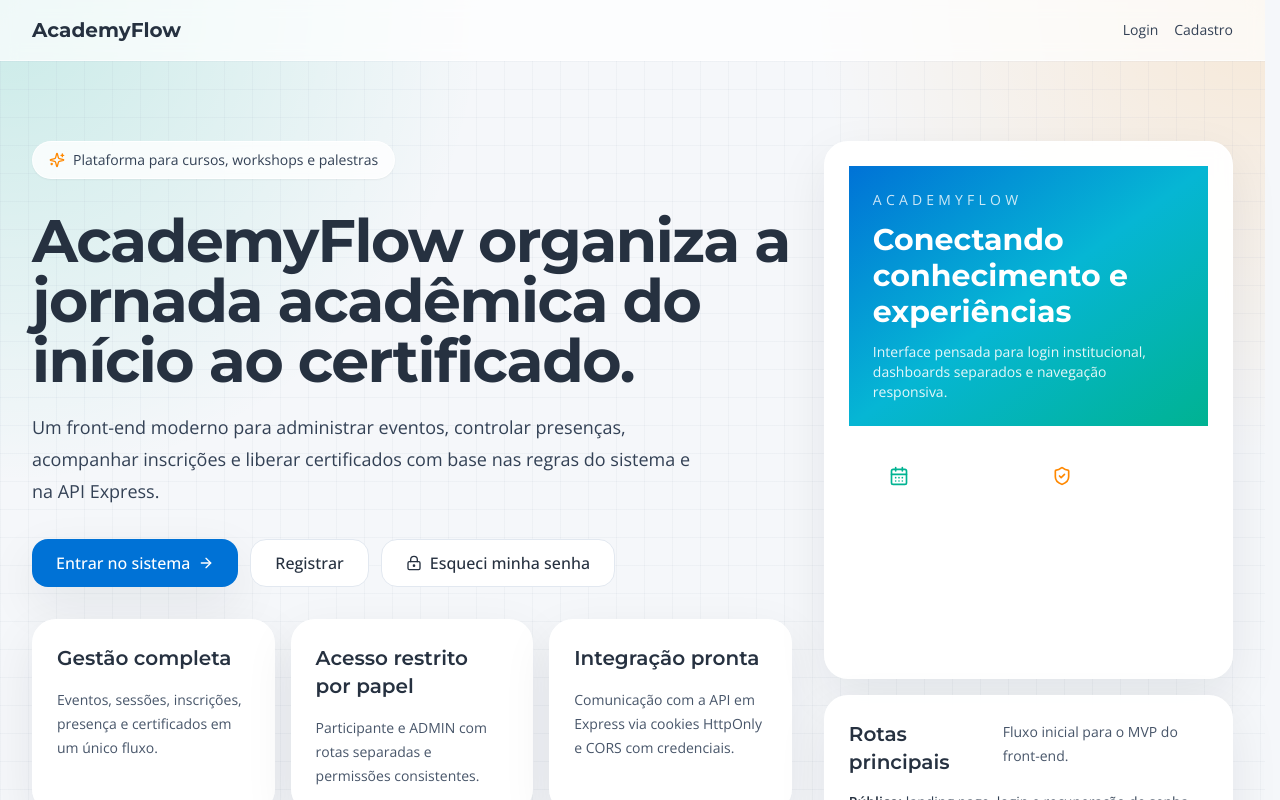
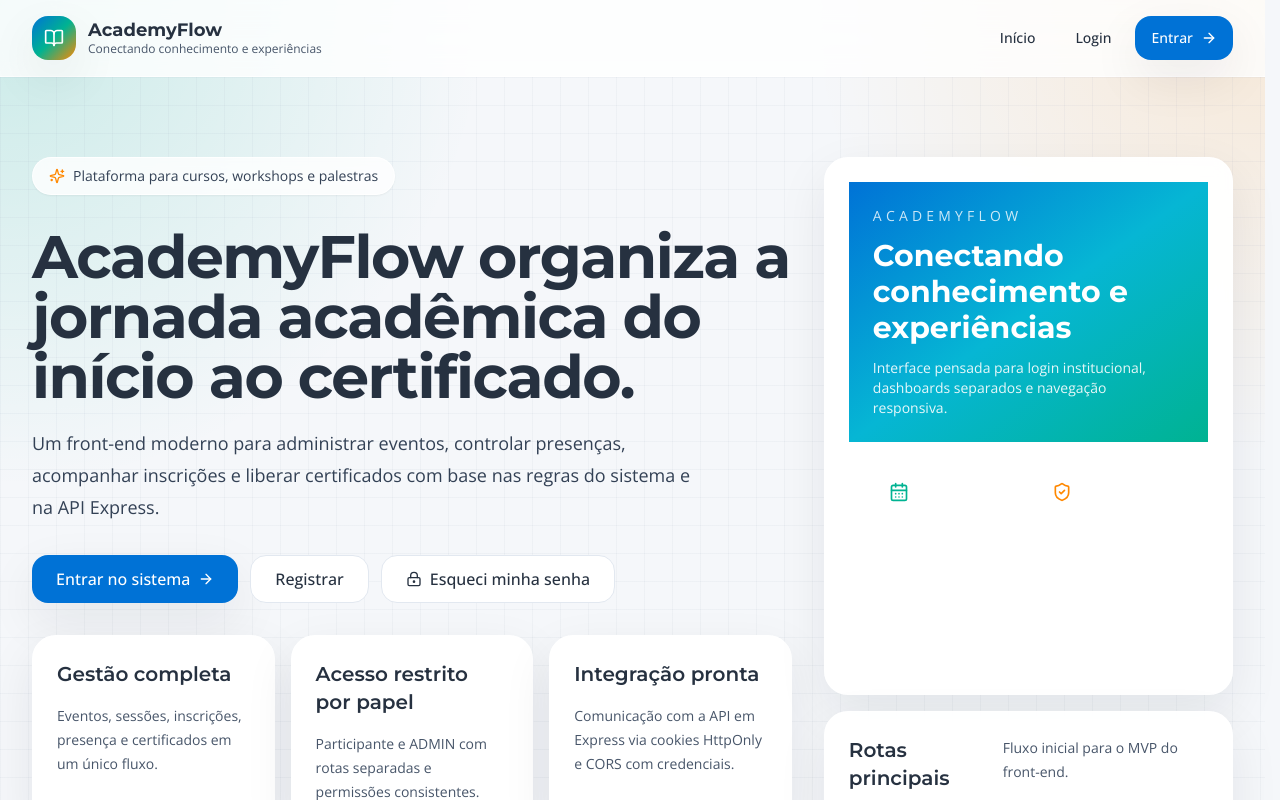
Before and after one commit to FatecFranca/DSM-P3-G07-2026-1, a Next.js app in the folder front-end/: page / in a window 1280 px wide. Shown: the top 800 px of the page. Built offline with nearby package versions, Linux system fonts and the light colour scheme; no server answers.

Commit message:
style: enhance SiteHeader component with improved layout and styling for better user experience

```diff
--- a/front-end/components/layout/site-header.tsx
+++ b/front-end/components/layout/site-header.tsx
@@ -1,30 +1,39 @@
+'use client';
+
 import Link from 'next/link';
+import { ArrowRight, BookOpen } from 'lucide-react';
+import { Button } from '@/components/ui/button';
 import { site } from '@/lib/site';
 
 export function SiteHeader() {
   return (
-    <header className="border-b border-white/60 bg-white/70 backdrop-blur">
+    <header className="sticky top-0 z-40 border-b border-white/70 bg-white/80 backdrop-blur-xl">
       <div className="mx-auto flex max-w-7xl items-center justify-between gap-4 px-4 py-4 sm:px-6 lg:px-8">
-        <Link
-          href="/"
-          className="font-display text-xl font-bold text-academy-text"
-        >
-          {site.name}
+        <Link href="/" className="flex items-center gap-3">
+          <div className="flex h-11 w-11 items-center justify-center rounded-2xl bg-gradient-to-br from-academy-primary via-academy-secondary to-academy-accent text-white shadow-soft">
+            <BookOpen className="h-5 w-5" />
+          </div>
+          <div>
+            <p className="font-display text-lg font-bold leading-tight text-academy-text">
+              {site.name}
+            </p>
+            <p className="text-xs text-slate-600">{site.slogan}</p>
+          </div>
         </Link>
 
-        <nav className="flex items-center gap-4 text-sm text-slate-700">
-          <Link
-            href="/login"
-            className="transition-colors hover:text-academy-primary"
-          >
-            Login
-          </Link>
-          <Link
-            href="/register"
-            className="transition-colors hover:text-academy-primary"
-          >
-            Cadastro
-          </Link>
+        <nav className="hidden items-center gap-2 md:flex">
+          <Button variant="ghost" asChild>
+            <Link href="/">Início</Link>
+          </Button>
+          <Button variant="ghost" asChild>
+            <Link href="/login">Login</Link>
+          </Button>
+          <Button asChild>
+            <Link href="/login">
+              Entrar
+              <ArrowRight className="h-4 w-4" />
+            </Link>
+          </Button>
         </nav>
       </div>
     </header>
```
